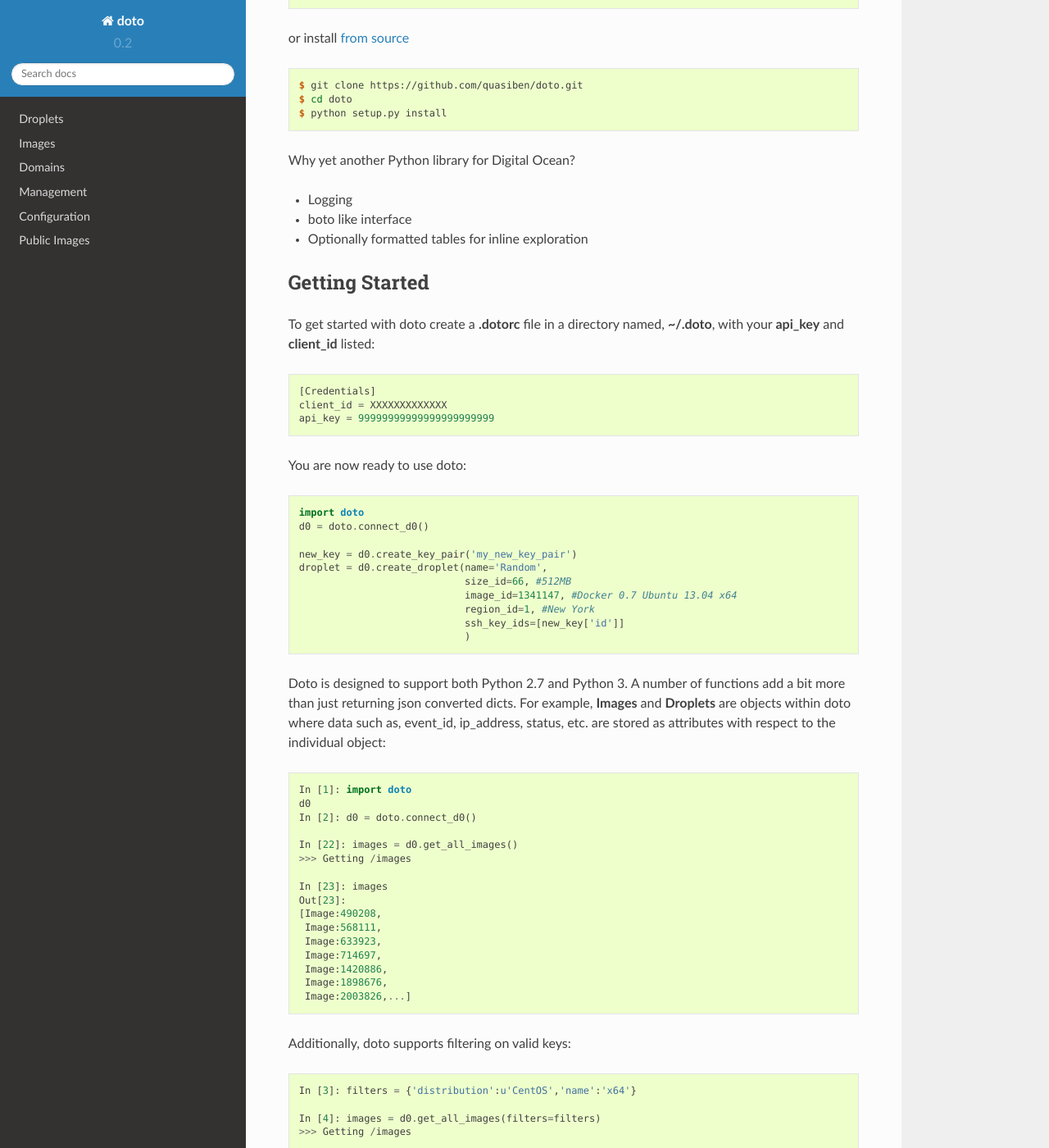
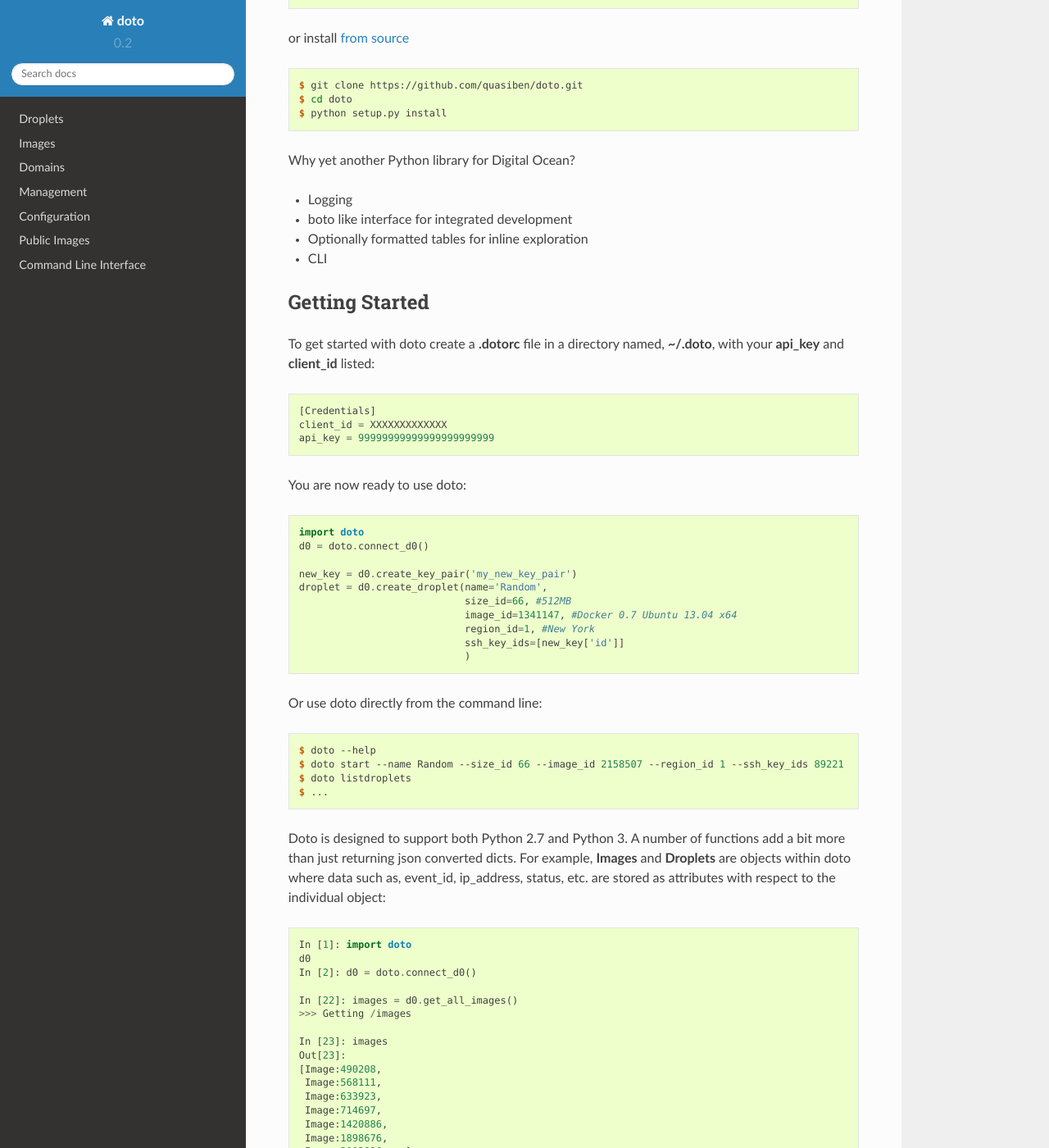
Before and after one commit to quasiben/doto, a Sphinx documentation site: the page built from doc/index.rst, in a window 1280 px wide and 1400 px high, scrolled down 409 px. Shown: the whole window at 82% size. Built offline with Sphinx 7.4.7 and the Read the Docs theme 2.0.0, drawn with Linux system fonts in a browser that asks for light colours; some of the changed text lies outside the part shown.

Commit message:
updating docs for new CLI tool and fixing a few help doc strings

```diff
--- a/doc/index.rst
+++ b/doc/index.rst
@@ -33,8 +33,9 @@
 Why yet another Python library for Digital Ocean?
 
 * Logging
-* boto like interface
+* boto like interface for integrated development
 * Optionally formatted tables for inline exploration
+* CLI
 
 Getting Started
 ---------------
@@ -58,6 +59,17 @@
                                 region_id=1, #New York
                                 ssh_key_ids=[new_key['id']]
                                 )
+
+
+
+Or use doto directly from the command line:
+
+.. code-block:: console
+
+    $ doto --help
+    $ doto start --name Random --size_id 66 --image_id 2158507 --region_id 1 --ssh_key_ids 89221
+    $ doto listdroplets
+    $ ...
 
 
 Doto is designed to support both Python 2.7 and Python 3.  A number of functions add a bit more than just returning
@@ -124,6 +136,7 @@
     Management
     config
     PublicImages
+    CLI
 
 Requirements
 ------------
@@ -136,6 +149,7 @@
 Release Notes
 -------------
 
+- New CLI tool
 
 
 Indices and tables
```
Also changed, not shown: doc/CLI.rst (added, +62 -0 lines), 6 other files.
